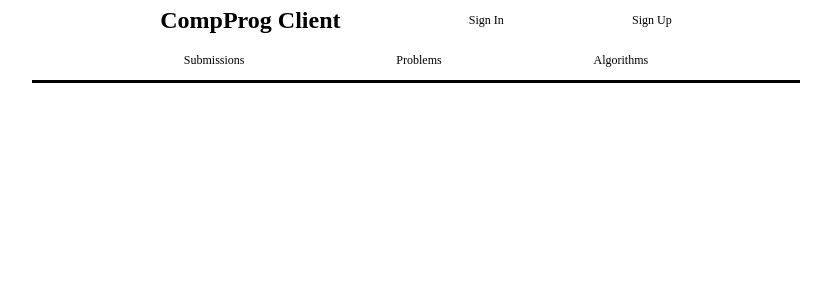
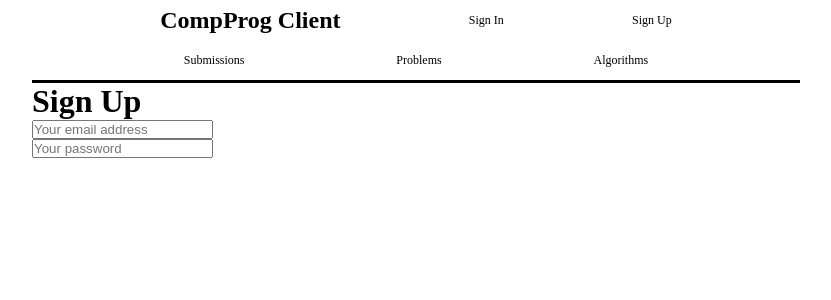
Before and after one commit to andrewass/compprog_client, a React (Create React App) app: page /sign-up in a window 1280 px wide. Shown: the top 300 px of the page, without its empty margins (224-1055 px from the left). Built offline with nearby package versions, Linux system fonts and the light colour scheme.

Commit message:
Added sign up form

```diff
--- a/src/body/Body.js
+++ b/src/body/Body.js
@@ -2,6 +2,7 @@ import React from "react";
 import {Route, Switch} from "react-router-dom";
 import Submissions from "./Submissions";
 import Problems from "./Problems";
+import SignUp from "./SignUp";
 
 class Body extends React.Component {
 
@@ -11,6 +12,7 @@ class Body extends React.Component {
                 <Route path="/submissions" component={Submissions}/>
                 <Route path="/problems" component={Problems}/>
                 <Route path="/algorithms" component={Submissions}/>
+                <Route path="/sign-up" component={SignUp}/>
             </Switch>
         );
     }
--- a/src/body/Problem.js
+++ b/src/body/Problem.js
@@ -12,9 +12,9 @@ const ProblemRow = styled.div`
 const Problem = ({problem}) => {
     return(
         <ProblemRow>
-            <img src={codeforcesIcon} />
-            <a href={problem.problemUrl} target="_blank">{problem.problemName}</a>
-            <img src={greenCheckMark} />
+            <img src={codeforcesIcon} alt="The Codeforces icon"/>
+            <a href={problem.problemUrl} target="_blank" rel="noopener noreferrer" >{problem.problemName}</a>
+            <img src={greenCheckMark} alt="A green checkmark"/>
         </ProblemRow>)
 }
 
--- /dev/null
+++ b/src/body/SignUp.js
@@ -0,0 +1,29 @@
+import React from "react";
+import styled from "styled-components";
+
+const SignUpForm = styled.div`
+   width: 300px;
+`;
+
+class SignUp extends React.Component{
+
+    constructor(props) {
+        super(props);
+
+    }
+
+    render() {
+        return (
+            <SignUpForm>
+                <h1>Sign Up</h1>
+                <form>
+                    <input type="email" className="input-box" placeholder="Your email address"/>
+                    <input type="password" className="input-box" placeholder="Your password"/>
+                </form>
+            </SignUpForm>
+        );
+    }
+
+}
+
+export default SignUp;
--- a/src/header/UpperBar.js
+++ b/src/header/UpperBar.js
@@ -27,7 +27,7 @@ const UpperBar = () => {
         <MenuBar>
             <div className="logo">CompProg Client</div>
             <Link to="/stocks" className="authLink">Sign In</Link>
-            <Link to="/currency" className="authLink">Sign Up</Link>
+            <Link to="/sign-up" className="authLink">Sign Up</Link>
         </MenuBar>
     );
 };
```
